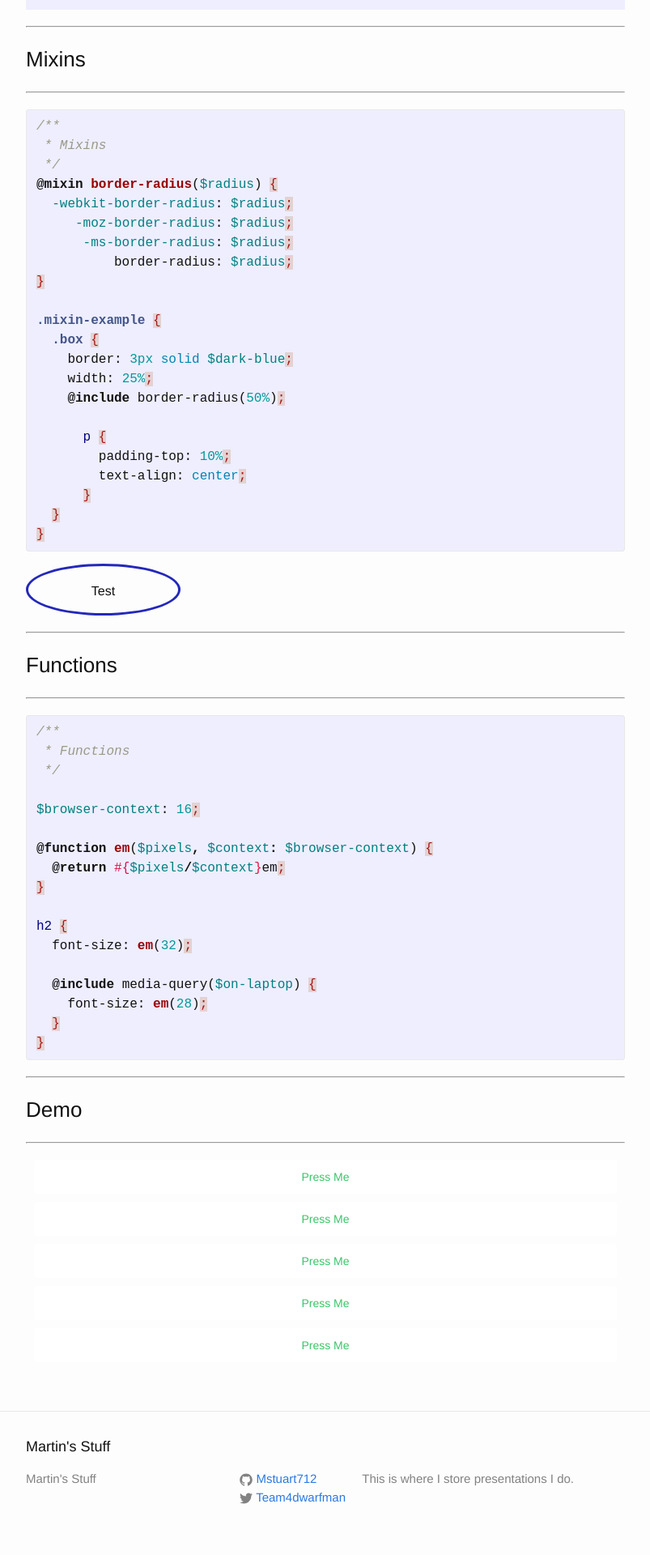
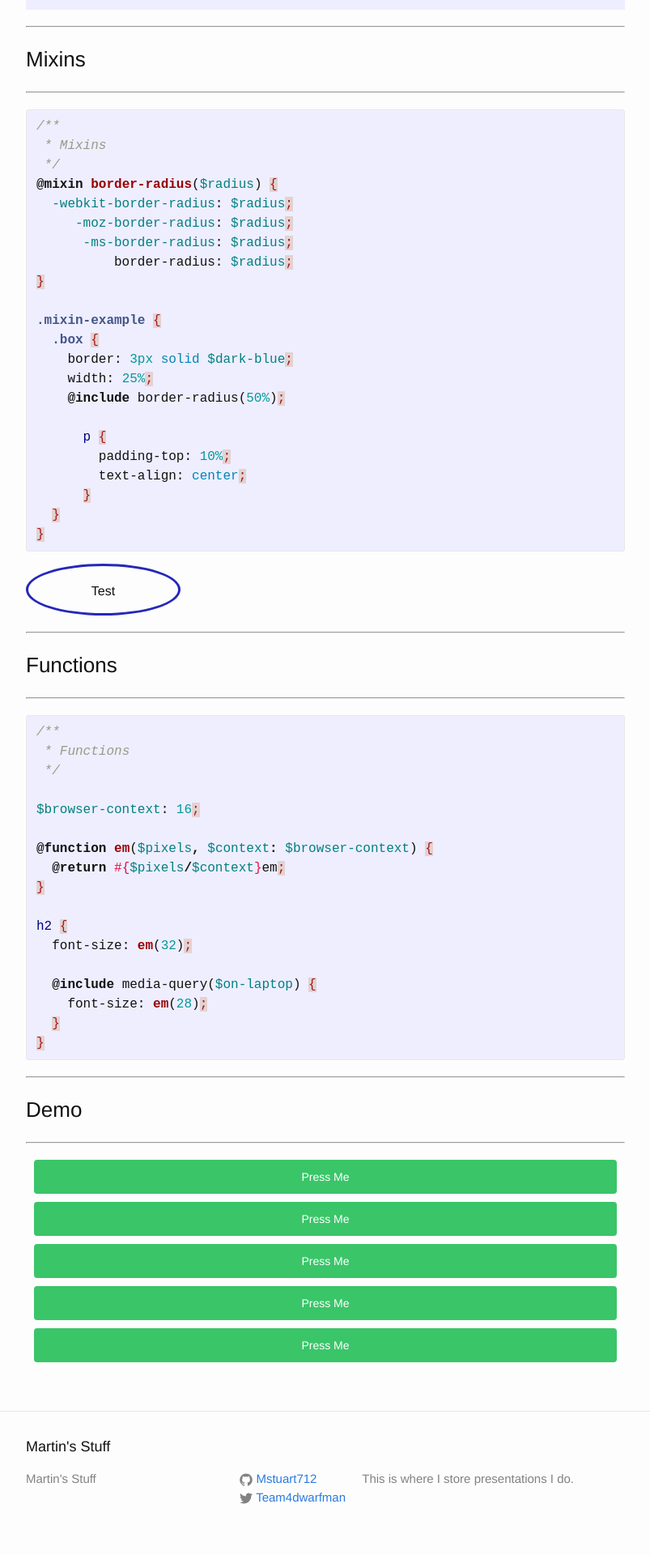
Before and after one commit to Mstuart712/Mstuart712.github.io, a Jekyll site: the page built from _posts/2016-07-03-sass-presentation.markdown, in a window 1280 px wide. Shown: the part 2538-4458 px from the top of the page at 81% size, without its empty margins (238-1041 px from the left). Built offline with Jekyll 4.4.1, drawn with Linux system fonts in a browser that asks for light colours.

Commit message:
hey user group

```diff
--- a/_sass/_sass-presentation.scss
+++ b/_sass/_sass-presentation.scss
@@ -128,5 +128,5 @@ $alge: #79a8a9;
 $flower: #353866;
 
 .button-test {
-  @include button-testing($grass, $snow);
+  @include button-testing($snow, $grass);
 }
```
